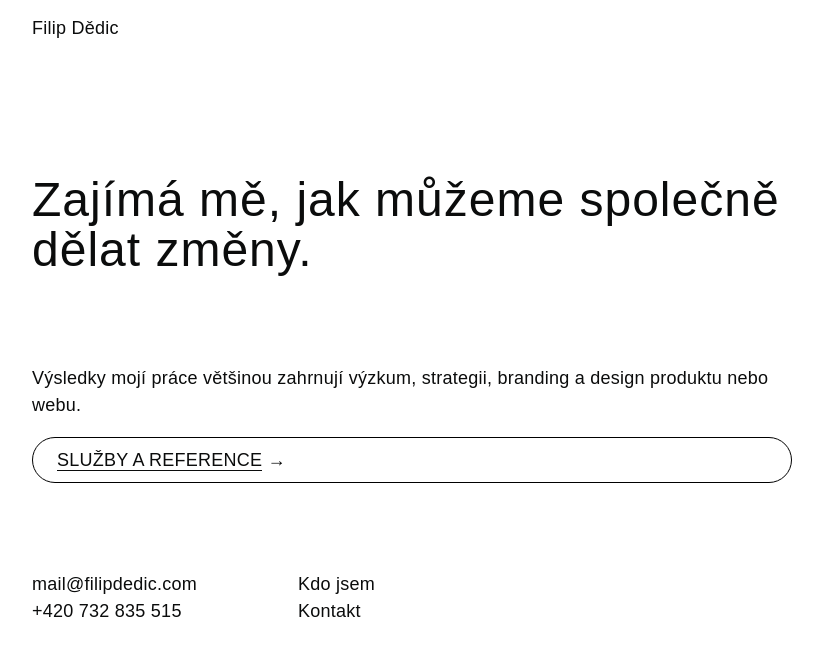
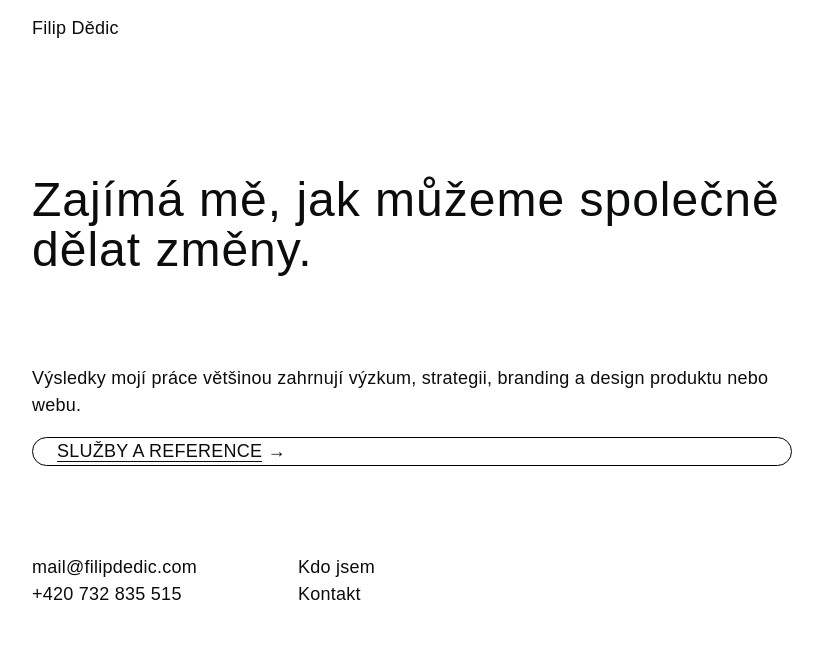
Before and after one commit to fdedic/fdedic.github.io, a Jekyll site: the page built from index.md, in a window 1280 px wide. Shown: the top 656 px of the page, without its empty margins (228-1051 px from the left). Built offline with Jekyll 4.4.1, drawn with Linux system fonts in a browser that asks for light colours; nearby versions of some CDN libraries; some web fonts are replaced.

Commit message:
Update base.css

```diff
--- a/assets/css/base.css
+++ b/assets/css/base.css
@@ -712,14 +712,13 @@ margin-bottom: 15px;
     text-transform: uppercase;
     white-space: nowrap;
     position: relative;
-    line-height: calc(3rem - 4px);
     border: 1px solid #000;
     text-decoration: none;
 }
 
 .button:hover, .button:focus {
     border: 1px solid #000;
-    background-color: #00692f;
+    background-color: ;
     text-decoration: none;
 }
 
```
